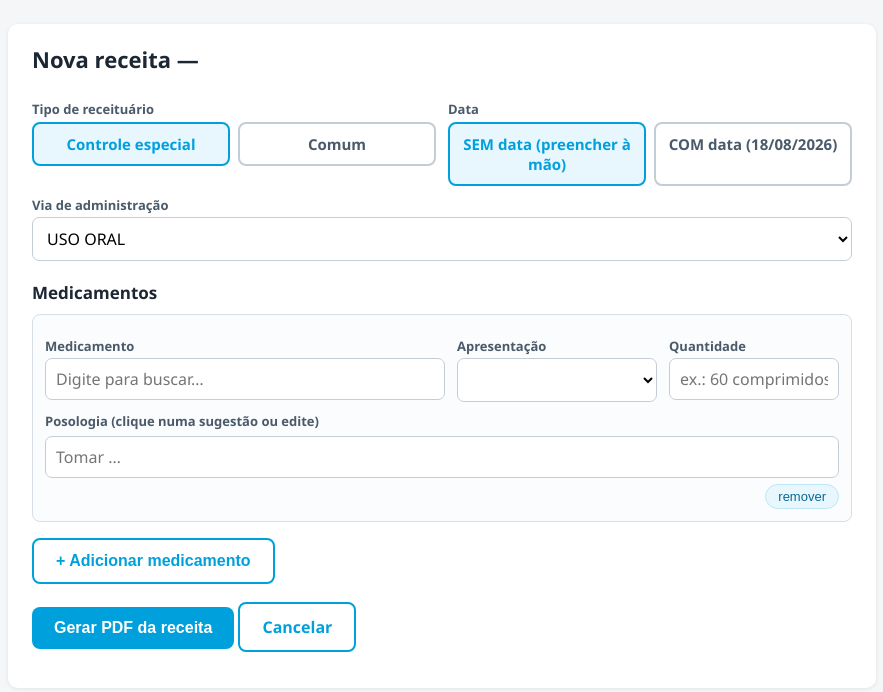
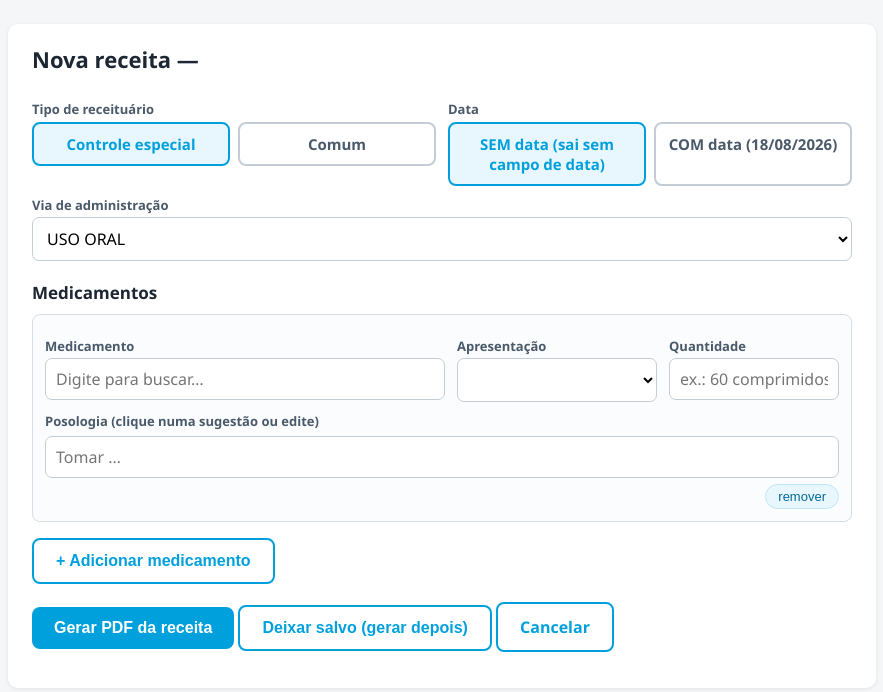
Before and after one commit to pardinithales/projeto-receitas, a FastAPI app: page /pacientes/1/receita in a window 1280 px wide. Shown: the part 54-746 px from the top of the page, without its empty margins (198-1081 px from the left). Run offline with FastAPI, Linux system fonts and the light colour scheme; data comes from the database, SQL or seed files in the repository; data that the repository does not hold is empty.

Commit message:
feat: opcao de deixar salvo, receita sem campo de data e cadastro minimo
- Botao deixar salvo (gerar depois): grava no historico sem abrir PDF;
  o PDF e gerado na primeira abertura. Emitir continua salvando sempre.
- SEM data agora sai sem nenhum campo de data no papel.
- Cadastro deixa explicito que so o nome e obrigatorio; dados extras
  serao exigidos apenas ao gerar LME.
- Historico marca receitas salvas para depois. 11 testes passando.

Co-Authored-By: Claude Fable 5 <noreply@anthropic.com>

```diff
--- a/app/main.py
+++ b/app/main.py
@@ -92,7 +92,7 @@ def ver_paciente(request: Request, pid: int):
     try:
         paciente = con.execute("SELECT * FROM pacientes WHERE id = ?", (pid,)).fetchone()
         documentos = con.execute(
-            "SELECT id, tipo, data_emissao, conteudo_json FROM documentos "
+            "SELECT id, tipo, data_emissao, conteudo_json, caminho_pdf FROM documentos "
             "WHERE paciente_id = ? ORDER BY id DESC LIMIT 30", (pid,)
         ).fetchall()
     finally:
@@ -169,39 +169,54 @@ def emitir_receita(pid: int,
                    tipo: str = Form("controle_especial"),
                    via_administracao: str = Form("USO ORAL"),
                    com_data: str = Form("sem"),
+                   acao: str = Form("gerar"),
                    itens_json: str = Form(...)):
     itens_raw = json.loads(itens_json)
     if not itens_raw:
         return RedirectResponse(f"/pacientes/{pid}/receita", status_code=303)
+    payload = {"tipo": tipo, "via_administracao": via_administracao,
+               "com_data": com_data, "itens": itens_raw}
     con = db.conectar()
     try:
-        paciente = con.execute("SELECT * FROM pacientes WHERE id = ?", (pid,)).fetchone()
-        data_txt = date.today().strftime("%d/%m/%Y") if com_data == "com" else ""
-        receita = Receita(
-            paciente=paciente["nome"],
-            itens=[ItemReceita(i["medicamento"], i["quantidade"], i["posologia"])
-                   for i in itens_raw],
-            tipo=tipo,
-            via_administracao=via_administracao,
-            data=data_txt,
-        )
-        payload = {"tipo": tipo, "via_administracao": via_administracao,
-                   "com_data": com_data, "itens": itens_raw}
         cur = con.execute(
             "INSERT INTO documentos (paciente_id, tipo, data_emissao, conteudo_json) "
             "VALUES (?, ?, ?, ?)",
             (pid, f"receita_{tipo}", db.agora(), json.dumps(payload, ensure_ascii=False)),
         )
         doc_id = cur.lastrowid
-        nome_arq = f"{doc_id:05d}_receita_{datetime.now():%Y%m%d}.pdf"
-        destino = config.SAIDA_DIR / f"paciente_{pid}" / nome_arq
-        gerar_receita_pdf(receita, destino)
-        con.execute("UPDATE documentos SET caminho_pdf = ? WHERE id = ?",
-                    (str(destino), doc_id))
+        if acao == "gerar":
+            _gerar_pdf_receita(con, doc_id)
         con.commit()
     finally:
         con.close()
-    return RedirectResponse(f"/documentos/{doc_id}/pdf", status_code=303)
+    if acao == "gerar":
+        return RedirectResponse(f"/documentos/{doc_id}/pdf", status_code=303)
+    return RedirectResponse(f"/pacientes/{pid}", status_code=303)
+
+
+def _gerar_pdf_receita(con, doc_id: int) -> str:
+    """Gera (ou regenera) o PDF de um documento salvo; retorna o caminho."""
+    doc = con.execute("SELECT * FROM documentos WHERE id = ?", (doc_id,)).fetchone()
+    paciente = con.execute("SELECT * FROM pacientes WHERE id = ?",
+                           (doc["paciente_id"],)).fetchone()
+    payload = json.loads(doc["conteudo_json"])
+    data_txt = ""
+    if payload.get("com_data") == "com":
+        data_txt = datetime.fromisoformat(doc["data_emissao"]).strftime("%d/%m/%Y")
+    receita = Receita(
+        paciente=paciente["nome"],
+        itens=[ItemReceita(i["medicamento"], i["quantidade"], i["posologia"])
+               for i in payload["itens"]],
+        tipo=payload.get("tipo", "controle_especial"),
+        via_administracao=payload.get("via_administracao", "USO ORAL"),
+        data=data_txt,
+    )
+    nome_arq = f"{doc_id:05d}_receita_{datetime.now():%Y%m%d}.pdf"
+    destino = config.SAIDA_DIR / f"paciente_{paciente['id']}" / nome_arq
+    gerar_receita_pdf(receita, destino)
+    con.execute("UPDATE documentos SET caminho_pdf = ? WHERE id = ?",
+                (str(destino), doc_id))
+    return str(destino)
 
 
 @app.get("/documentos/{doc_id}/pdf")
@@ -210,9 +225,14 @@ def abrir_pdf(doc_id: int):
     try:
         doc = con.execute("SELECT caminho_pdf FROM documentos WHERE id = ?",
                           (doc_id,)).fetchone()
+        if not doc:
+            return HTMLResponse("Documento não encontrado", status_code=404)
+        caminho = doc["caminho_pdf"]
+        if not caminho or not Path(caminho).exists():
+            # documento "deixado salvo": gera o PDF na primeira abertura
+            caminho = _gerar_pdf_receita(con, doc_id)
+            con.commit()
     finally:
         con.close()
-    if not doc or not doc["caminho_pdf"] or not Path(doc["caminho_pdf"]).exists():
-        return HTMLResponse("PDF não encontrado", status_code=404)
-    return FileResponse(doc["caminho_pdf"], media_type="application/pdf",
+    return FileResponse(caminho, media_type="application/pdf",
                         content_disposition_type="inline")
--- a/app/services/receita_pdf.py
+++ b/app/services/receita_pdf.py
@@ -112,8 +112,7 @@ def _assinatura(c: Canvas, y: float, data: str) -> None:
     c.setFont("Helvetica", 10)
     if data:
         c.drawString(MARGEM_ESQ, y + 8 * mm, f"{config.CIDADE_PADRAO}, {data}")
-    else:
-        c.drawString(MARGEM_ESQ, y + 8 * mm, "Data: ______/______/______")
+    # sem data: não imprime nada — receita sai limpa, sem campo de data
     x_centro = LARGURA * 0.62
     c.drawCentredString(x_centro, y, "________________________________________")
     c.setFont("Helvetica-Bold", 10)
--- a/app/templates/paciente_form.html
+++ b/app/templates/paciente_form.html
@@ -3,6 +3,8 @@
 {% block conteudo %}
 <div class="cartao">
   <h1>Cadastrar paciente</h1>
+  <p style="color:#5a6b7a; margin-top:-6px">Só o <b>nome</b> é obrigatório — o resto pode
+    ser preenchido depois. Os dados extras só serão exigidos na hora de gerar um LME.</p>
   <form method="post" action="/pacientes">
     <label>Nome completo *</label>
     <input type="text" name="nome" required value="{{ paciente.nome or '' }}">
@@ -15,7 +17,7 @@
       <div><label>CNS (Cartão SUS)</label><input type="text" name="cns"></div>
       <div><label>RG</label><input type="text" name="rg"></div>
     </div>
-    <h2>Dados para LME (opcional — pode preencher depois)</h2>
+    <h2>Dados para LME (opcionais — obrigatórios apenas ao gerar LME)</h2>
     <label>Nome da mãe</label>
     <input type="text" name="nome_mae">
     <div class="linha">
--- a/app/templates/receita_form.html
+++ b/app/templates/receita_form.html
@@ -19,7 +19,7 @@
         <label>Data</label>
         <div class="radio-grupo">
           <label><input type="radio" name="com_data" value="sem" checked>
-            <span>SEM data (preencher à mão)</span></label>
+            <span>SEM data (sai sem campo de data)</span></label>
           <label><input type="radio" name="com_data" value="com">
             <span>COM data ({{ hoje }})</span></label>
         </div>
@@ -42,7 +42,10 @@
     <div id="avisos"></div>
     <input type="hidden" name="itens_json" id="itens_json">
     <p style="margin-top:18px">
-      <button class="botao" type="submit">Gerar PDF da receita</button>
+      <button class="botao" type="submit" name="acao" value="gerar">Gerar PDF da receita</button>
+      <button class="botao secundario" type="submit" name="acao" value="salvar"
+              title="Fica no histórico do paciente; o PDF é gerado quando você abrir">
+        Deixar salvo (gerar depois)</button>
       <a class="botao secundario" href="/pacientes/{{ paciente.id }}">Cancelar</a>
     </p>
   </form>
```
Also changed, not shown: app/templates/paciente.html (+5 -2 lines), tests/test_app_web.py (+37 -0 lines), tests/test_receita_pdf.py (+8 -0 lines).
